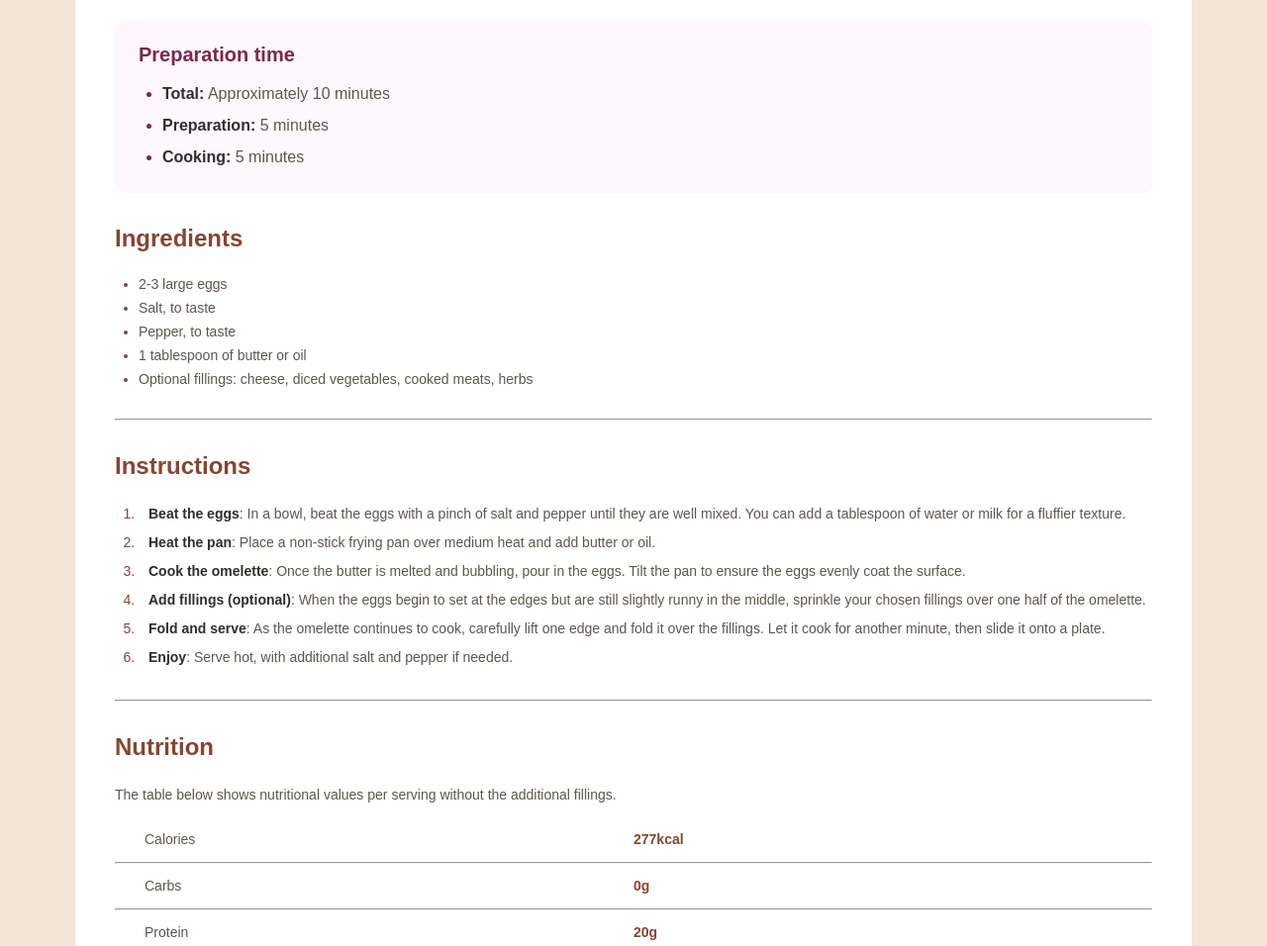
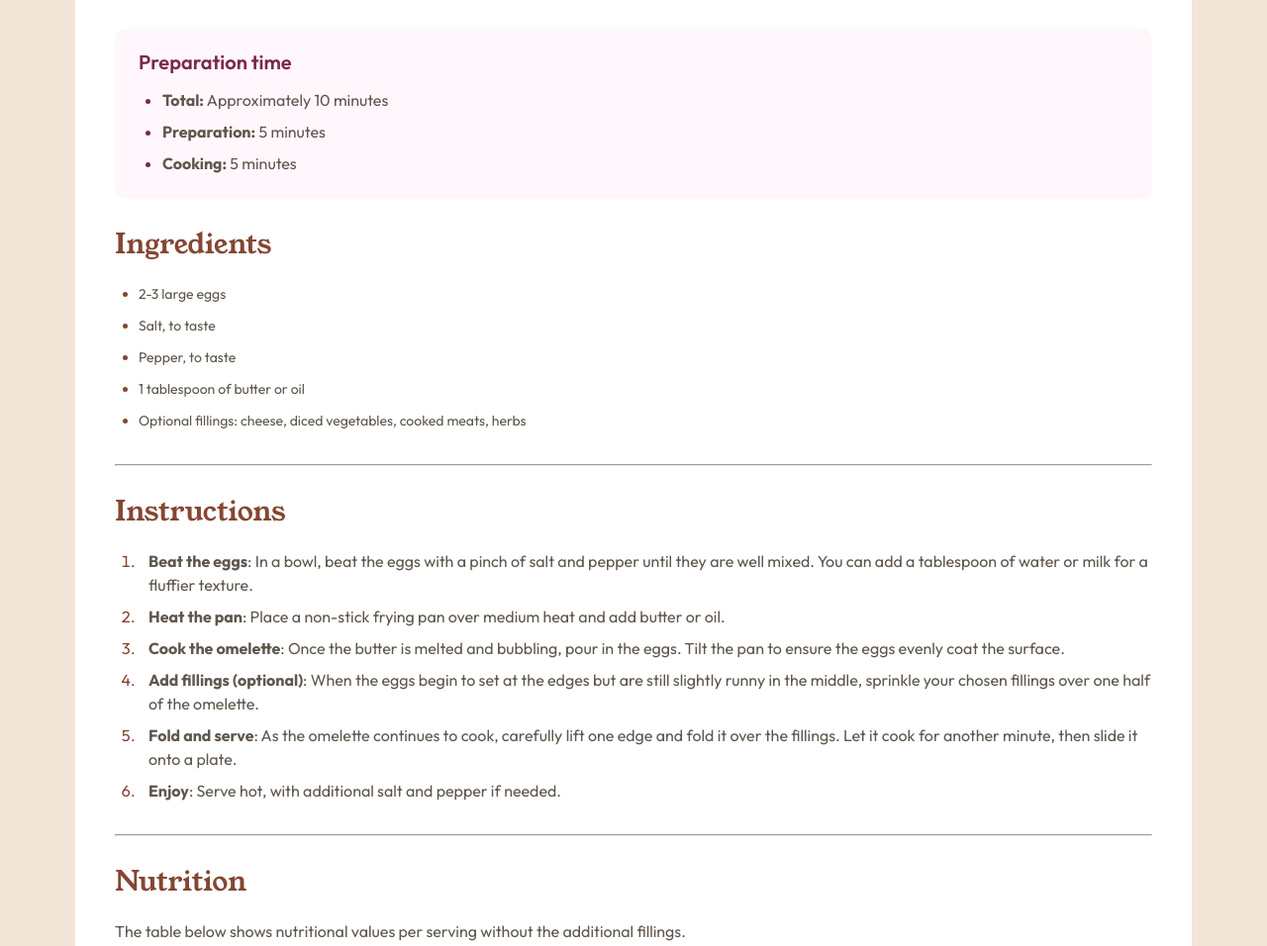
Before and after one commit to braismarquez2025/recipe-page-main, a plain HTML site: page index.html in a window 1280 px wide. Shown: the part 620-1576 px from the top of the page at 99% size. Drawn offline with Linux system fonts and the light colour scheme; a web font is replaced by a local one.

Commit message:
Actualizando readme

```diff
--- a/index.html
+++ b/index.html
@@ -8,6 +8,14 @@
 
   <link rel="stylesheet" href="css/style.css">
 
+  <link rel="preconnect" href="https://fonts.googleapis.com">
+  <link rel="preconnect" href="https://fonts.gstatic.com" crossorigin>
+  <link href="https://fonts.googleapis.com/css2?family=Young+Serif&display=swap" rel="stylesheet">
+
+  <link rel="preconnect" href="https://fonts.go   ogleapis.com">
+  <link rel="preconnect" href="https://fonts.gstatic.com" crossorigin>
+  <link href="https://fonts.googleapis.com/css2?family=Outfit:wght@100..900&display=swap" rel="stylesheet">
+
   <title>Frontend Mentor | Recipe page</title>
 
 </head>
@@ -15,16 +23,16 @@
 <div class="container">
   <header class="header">
     <img src="assets\images\image-omelette.jpeg" class="img-principal">
-    <h1 class="header_title">Simple Omelette Recipe</h1>
-    <p class="header_description">An easy and quick dish, perfect for any meal. This classic omelette combines beaten eggs cooked
+    <h1 class="header_title text-preset-1">Simple Omelette Recipe</h1>
+    <p class="header_description text-preset-4">An easy and quick dish, perfect for any meal. This classic omelette combines beaten eggs cooked
   to perfection, optionally filled with your choice of cheese, vegetables, or meats.</p>
 
-    <div class="header_preparation">
-      <h3 class="header_preparation-title">Preparation time</h3>
-      <ul class="header_preparation-list">
-        <li><span>Total:</span> Approximately 10 minutes</li>
-        <li><span>Preparation:</span> 5 minutes</li>
-        <li><span>Cooking:</span> 5 minutes</li>
+    <div class="header_preparation ">
+      <h3 class="header_preparation-title text-preset-3">Preparation time</h3>
+      <ul class="header_preparation-list text-preset-4">
+        <li><span class="text-preset-5">Total:</span> Approximately 10 minutes</li>
+        <li><span class="text-preset-5">Preparation:</span> 5 minutes</li>
+        <li><span class="text-preset-5">Cooking:</span> 5 minutes</li>
       </ul>
     </div>
 
@@ -32,8 +40,8 @@
 
   <main>
     <section class="ingredients">
-      <h2 class="ingredients_title">Ingredients</h2>
-      <ul class="ingredients_list">
+      <h2 class="ingredients_title text-preset-2">Ingredients</h2>
+      <ul class="ingredients_list text-preset-4">
         <li>2-3 large eggs</li>
         <li>Salt, to taste</li>
         <li>Pepper, to taste</li>
@@ -46,51 +54,51 @@
 
 
     <section class="instructions">
-      <h2 class="instructions_title">Instructions</h2>
-      <ol class="instructions_list">
-        <li><span>Beat the eggs</span>: In a bowl, beat the eggs with a pinch of salt and pepper until they are well mixed.
+      <h2 class="instructions_title text-preset-2">Instructions</h2>
+      <ol class="instructions_list text-preset-4">
+        <li><span class="text-preset-5">Beat the eggs</span>: In a bowl, beat the eggs with a pinch of salt and pepper until they are well mixed.
           You can add a tablespoon of water or milk for a fluffier texture.</li>
-        <li><span>Heat the pan</span>: Place a non-stick frying pan over medium heat and add butter or oil.</li>
-        <li><span>Cook the omelette</span>: Once the butter is melted and bubbling, pour in the eggs. Tilt the pan to ensure
+        <li><span class="text-preset-5">Heat the pan</span>: Place a non-stick frying pan over medium heat and add butter or oil.</li>
+        <li><span class="text-preset-5">Cook the omelette</span>: Once the butter is melted and bubbling, pour in the eggs. Tilt the pan to ensure
           the eggs evenly coat the surface.</li>
-        <li><span>Add fillings (optional)</span>: When the eggs begin to set at the edges but are still slightly runny in the
+        <li><span class="text-preset-5">Add fillings (optional)</span>: When the eggs begin to set at the edges but are still slightly runny in the
           middle, sprinkle your chosen fillings over one half of the omelette.</li>
-        <li><span>Fold and serve</span>: As the omelette continues to cook, carefully lift one edge and fold it over the
+        <li><span class="text-preset-5">Fold and serve</span>: As the omelette continues to cook, carefully lift one edge and fold it over the
           fillings. Let it cook for another minute, then slide it onto a plate.</li>
-        <li><span>Enjoy</span>: Serve hot, with additional salt and pepper if needed.</li>
+        <li><span class="text-preset-5">Enjoy</span>: Serve hot, with additional salt and pepper if needed.</li>
       </ol>
       <hr>
     </section>
 
     <section class="nutrition">
-      <h2 class="nutrition_title">Nutrition</h2>
-      <p class="nutrition_description">The table below shows nutritional values per serving without the additional fillings.</p>
+      <h2 class="nutrition_title text-preset-2">Nutrition</h2>
+      <p class="nutrition_description text-preset-4">The table below shows nutritional values per serving without the additional fillings.</p>
 
       <div class="nutrition_container">
         <div class="nutrition_container-par">
-          <p class="nutrition_container-par-name">Calories</p>
-          <p class="nutrition_container-par-numero">277kcal</p>
+          <p class="nutrition_container-par-name text-preset-4">Calories</p>
+          <p class="nutrition_container-par-numero text-preset-5">277kcal</p>
         </div>
 
         <hr class="tabla">
 
         <div class="nutrition_container-par">
-          <p class="nutrition_container-par-name">Carbs</p>
-          <p class="nutrition_container-par-numero">0g</p>
+          <p class="nutrition_container-par-name text-preset-4">Carbs</p>
+          <p class="nutrition_container-par-numero text-preset-5">0g</p>
         </div>
 
           <hr class="tabla">
 
         <div class="nutrition_container-par">
-          <p class="nutrition_container-par-name">Protein</p>
-          <p class="nutrition_container-par-numero">20g</p>
+          <p class="nutrition_container-par-name text-preset-4">Protein</p>
+          <p class="nutrition_container-par-numero text-preset-5">20g</p>
         </div>
 
         <hr class="tabla">
 
         <div class="nutrition_container-par">
-          <p class="nutrition_container-par-name">Fat</p>
-          <p class="nutrition_container-par-numero">22g</p>
+          <p class="nutrition_container-par-name text-preset-4">Fat</p>
+          <p class="nutrition_container-par-numero text-preset-5">22g</p>
         </div>
 
       </div>
--- a/style.scss
+++ b/style.scss
@@ -8,22 +8,8 @@ $gris-100: #F3E5D7;
 
 $marron: #854632;
 
-@font-face {
-    font-family: 'young';
-    src: url(assets\fonts\young-serif\YoungSerif-Regular.ttf) format('truetype');
-    font-weight: normal;
-    font-style: normal;
-}
-
-@font-face {
-    font-family: 'outfit';
-    src: url(assets\fonts\outfit\Outfit-VariableFont_wght.ttf) format('truetype');
-    font-weight: normal;
-    font-style: normal;
-}
-
-$font-young: 'young', sans-serif;
-$font-outfit: 'outfit', sans-serif;
+$font-primary: "Young Serif", serif;;
+$font-secondary: "Outfit", sans-serif;;
 
 $bp-tablet: 768px;
 $bp-desktop: 1440px;
@@ -41,6 +27,47 @@ $bp-desktop: 1440px;
       }
     }
 }
+
+.text-preset-1 {
+    font-family: $font-primary;
+    font-size: 37px;
+    line-height: 100%;
+    letter-spacing: 0px;
+    font-weight: 400;
+}
+
+.text-preset-2 {
+    font-family: $font-primary;
+    font-size: 28px;
+    line-height: 100%;
+    letter-spacing: 0px;
+    font-weight: 400;
+}
+
+.text-preset-3 {
+    font-family: $font-secondary;
+    font-size: 20px;
+    line-height: 100%;
+    letter-spacing: 0px;
+    font-weight: 600;
+}
+
+.text-preset-4 {
+    font-family: $font-secondary;
+    font-size: 16px;
+    line-height: 150%;
+    letter-spacing: 0px;
+    font-weight: 400;
+}
+
+.text-preset-5 {
+    font-family: $font-secondary;
+    font-size: 16px;
+    line-height: 150%;
+    letter-spacing: 0px;
+    font-weight: 700;
+}
+
 
 
 
@@ -106,11 +133,7 @@ body {
 
 .header{
     &_title {
-        font-family: $font-young;
-        font-size: 34px;
         color: $negro-900;
-        line-height: 100%;
-
         @include breakpoint(tablet) {
             margin-top: 40px;
         }
@@ -118,11 +141,8 @@ body {
 
     &_description {
         margin-top: 24px;
-        font-family: $font-outfit;
-        font-size: 14px;
+        margin-bottom: 32px;
         color: $negro-600;
-        line-height: 150%;
-        margin-bottom: 32px;
     }
 
     &_preparation {
@@ -131,8 +151,6 @@ body {
         padding: 24px;
 
         &-title {
-            font-size: 20px;
-            font-family: $font-outfit;
             color: $rosa-fuerte;
             margin-bottom: 16px;
         }
@@ -150,8 +168,6 @@ body {
 
             li{
                 color: $negro-600;
-                font-family: $font-outfit;
-                line-height: 150%;
                 &::marker{
                     color: $rosa-fuerte;
                     width: 4px;
@@ -162,17 +178,10 @@ body {
     }
 }
 
-span {
-    color: $negro-900;
-    font-weight: bold;
-}
-
 
 .ingredients {
     &_title {
         color: $marron;
-        font-size: 24px;
-        font-family: $font-young;
         margin-top: 32px;
     }
 
@@ -181,7 +190,7 @@ span {
         display: flex;
         flex-direction: column;
         gap: 8px;
-        max-width: 200px;
+        max-width: 250px;
         margin-top: 24px;
 
         @include breakpoint(tablet) {
@@ -190,7 +199,6 @@ span {
 
         li {
             color: $negro-600;
-            font-family: $font-outfit;
             font-size: 14px;
 
             &::marker {
@@ -213,8 +221,6 @@ hr {
 .instructions {
     &_title {
         color: $marron;
-        font-size: 24px;
-        font-family: $font-young;
         margin-bottom: 24px;
     }
 
@@ -227,9 +233,6 @@ hr {
         margin-top: 24px;
         li{
             color: $negro-600;
-            font-family: $font-outfit;
-            line-height: 150%;
-            font-size: 14px;
             padding-left: 10px;
 
             &::marker {
@@ -245,16 +248,12 @@ hr {
     margin-bottom: 40px;
     &_title {
         color: $marron;
-        font-size: 24px;
-        font-family: $font-young;
         margin-bottom: 24px;
     }
 
     &_description {
         color: $negro-600;
-        font-family: $font-outfit;
-        line-height: 150%;
-        font-size: 14px;
+
     }
 
     &_container {
@@ -269,15 +268,9 @@ hr {
 
             &-name{
                 color: $negro-600;
-                font-family: $font-outfit;
-                line-height: 150%;
-                font-size: 14px;
             }
 
             &-numero {
-                font-family: $font-outfit;
-                line-height: 150%;
-                font-size: 14px;
                 color: $marron;
                 font-weight: bold;
                 text-align: start;
```
Also changed, not shown: assets/images/Frontend-Mentor-Recipe-page-04-20-2025_09_22_PM.png (added), css/style.css, 3 other files.
